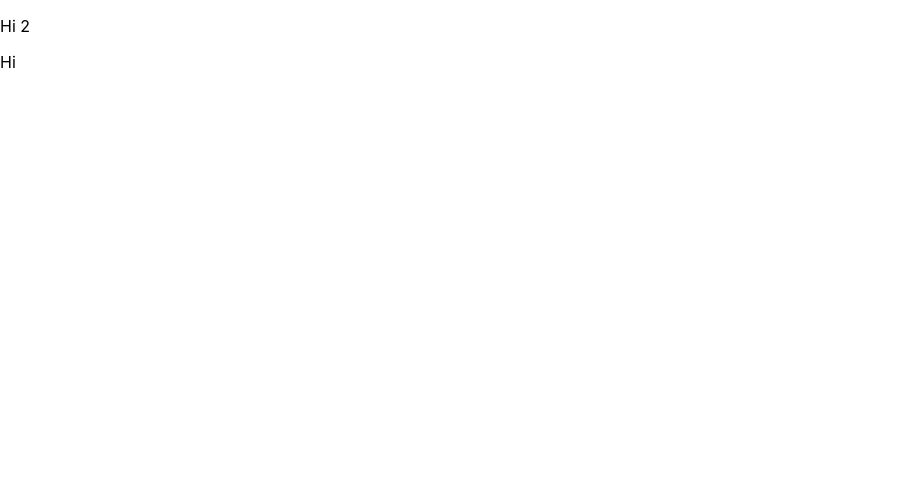
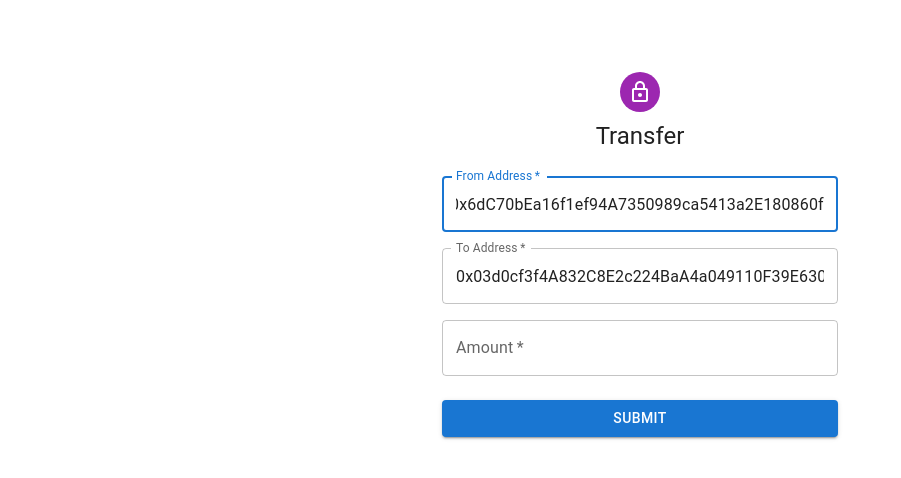
Before and after one commit to allentsangdev/Blockchain-Explorer, a React (Create React App) app: page / in a window 1280 px wide. Shown: the top 478 px of the page, without its empty margins (0-901 px from the left). Built offline with nearby package versions, Linux system fonts and the light colour scheme.

Commit message:
added the Transfer components

```diff
--- a/package.json
+++ b/package.json
@@ -3,6 +3,10 @@
   "version": "0.1.0",
   "private": true,
   "dependencies": {
+    "@emotion/react": "^11.10.6",
+    "@emotion/styled": "^11.10.6",
+    "@mui/icons-material": "^5.11.11",
+    "@mui/material": "^5.11.12",
     "@testing-library/jest-dom": "^5.16.5",
     "@testing-library/react": "^13.4.0",
     "@testing-library/user-event": "^13.5.0",
--- a/src/components/Receipt.jsx
+++ b/src/components/Receipt.jsx
@@ -1,8 +1,7 @@
 function Receipt() {
     return (
-        <p>Hi</p>
+        <></>
     )
-
 }
 
 export default Receipt
--- a/src/components/Transfer.jsx
+++ b/src/components/Transfer.jsx
@@ -1,8 +1,20 @@
+import { ConstructionOutlined } from "@mui/icons-material"
+import { useState, useRef } from "react"
+import TransferForm from "./TransferForm"
+
+const sourceAccount = "0x6dC70bEa16f1ef94A7350989ca5413a2E180860f"
+const destinationAccount = "0x03d0cf3f4A832C8E2c224BaA4a049110F39E630F"
+
 function Transfer() {
+
+    // declare useRef hook to track the state change of the user input in the Amount text box
+    const valueRef = useRef(0)
+    // declare state variable to keep track to submited amount value
+    const [amount, setAmount] = useState(0)
+
     return (
-        <p>Hi 2</p>
+        <TransferForm fromAddress={sourceAccount} toAddress={destinationAccount} valueRef={valueRef} onSubmit={(_newAmount) => setAmount(_newAmount)}/>
     )
-
 }
 
 export default Transfer
--- /dev/null
+++ b/src/components/TransferForm.jsx
@@ -0,0 +1,99 @@
+import * as React from 'react';
+import Avatar from '@mui/material/Avatar';
+import Button from '@mui/material/Button';
+import CssBaseline from '@mui/material/CssBaseline';
+import TextField from '@mui/material/TextField';
+import FormControlLabel from '@mui/material/FormControlLabel';
+import Checkbox from '@mui/material/Checkbox';
+import Link from '@mui/material/Link';
+import Grid from '@mui/material/Grid';
+import Box from '@mui/material/Box';
+import LockOutlinedIcon from '@mui/icons-material/LockOutlined';
+import Typography from '@mui/material/Typography';
+import Container from '@mui/material/Container';
+import { createTheme, ThemeProvider } from '@mui/material/styles';
+
+const theme = createTheme();
+
+export default function TransferForm(props) {
+  const handleSubmit = (event) => {
+    event.preventDefault();
+    props.onSubmit(props.valueRef.current.value)
+    // console.log(props.valueRef.current.value)
+  };
+
+  // Testing function
+  // To check if valueRef being updated
+  const amountChange = (value) => {
+    console.log(value.current.value)
+  }
+
+
+  return (
+    <ThemeProvider theme={theme}>
+      <Container component="main" maxWidth="xs">
+        <CssBaseline />
+        <Box
+          sx={{
+            marginTop: 8,
+            display: 'flex',
+            flexDirection: 'column',
+            alignItems: 'center',
+          }}
+        >
+          <Avatar sx={{ m: 1, bgcolor: 'secondary.main' }}>
+            <LockOutlinedIcon />
+          </Avatar>
+          <Typography component="h1" variant="h5">
+            Transfer
+          </Typography>
+          <Box component="form" noValidate onSubmit={handleSubmit} sx={{ mt: 3 }}>
+            <Grid container spacing={2}>
+              <Grid item xs={12}>
+                <TextField
+                  required
+                  fullWidth
+                  id="fromAddress"
+                  label="From Address"
+                  autoFocus
+                  defaultValue={props.fromAddress}
+                />
+              </Grid>
+              <Grid item xs={12}>
+                <TextField
+                  required
+                  fullWidth
+                  id="ToAddress"
+                  label="To Address"
+                  defaultValue={props.toAddress}
+                />
+              </Grid>
+              <Grid item xs={12}>
+                <TextField
+                  required
+                  fullWidth
+                  id="amount"
+                  label="Amount"
+                  inputRef={props.valueRef}
+                  onChange={() => amountChange(props.valueRef)}
+                />
+              </Grid>
+            </Grid>
+            <Button
+              type="submit"
+              fullWidth
+              variant="contained"
+              sx={{ mt: 3, mb: 2 }}
+            >
+              Submit
+            </Button>
+            <Grid container justifyContent="flex-end">
+              <Grid item>
+              </Grid>
+            </Grid>
+          </Box>
+        </Box>
+      </Container>
+    </ThemeProvider>
+  );
+}
```
Also changed, not shown: 1 other file (tests, documents, lock files or other folders).
